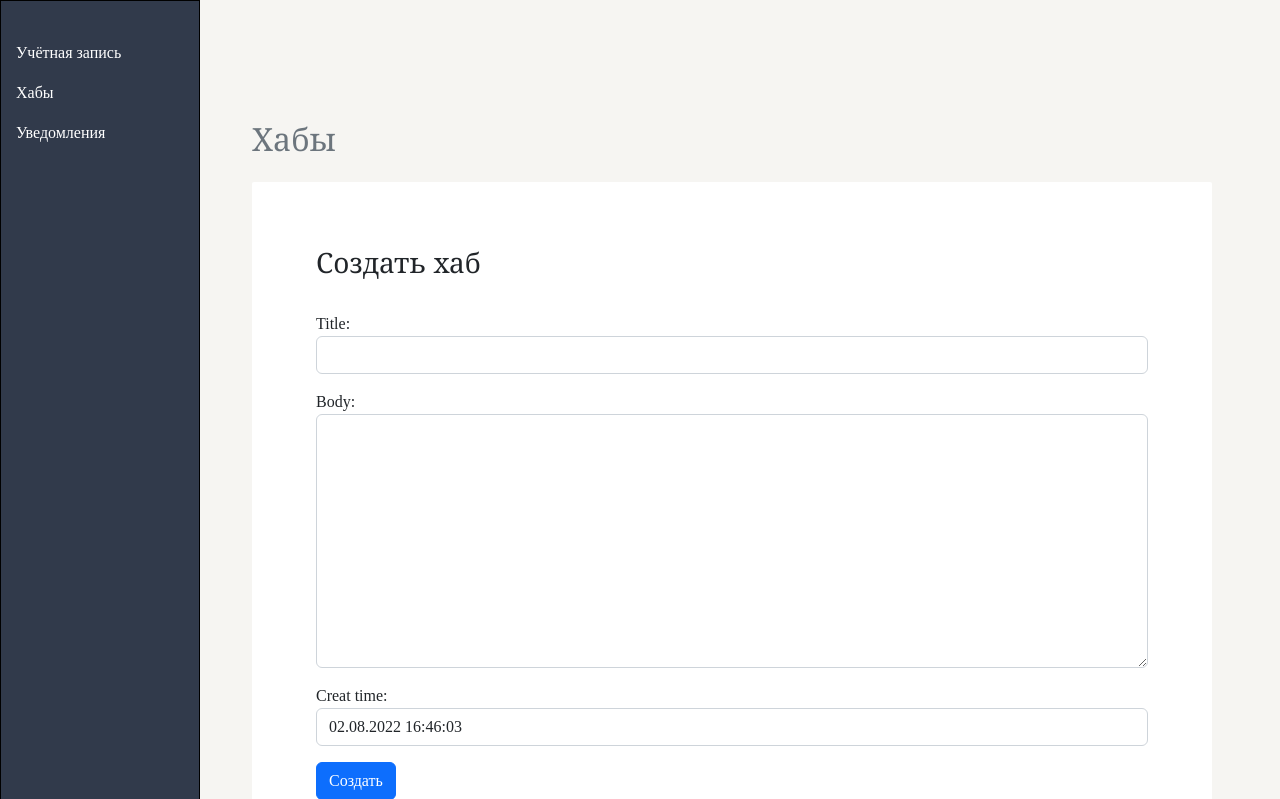
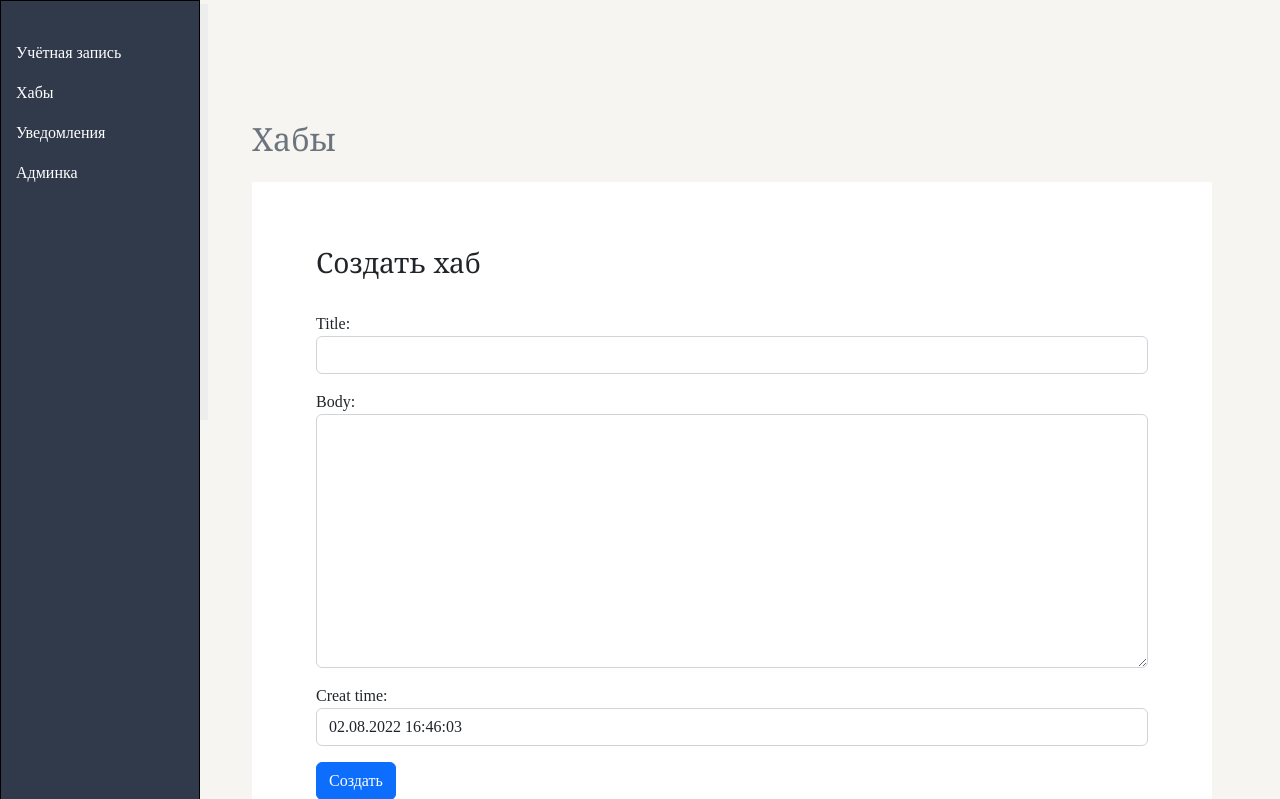
Before and after one commit to VladSemiletov/habrmirror, a Django app: page /auth/habs/ in a window 1280 px wide. Shown: the part 72-871 px from the top of the page. Run offline with Django 4.2, Linux system fonts and the light colour scheme; some libraries are stand-ins or nearby versions.

Commit message:
улучшил стили для выезжающего menu

```diff
--- a/authapp/templates/authapp/account/base.html
+++ b/authapp/templates/authapp/account/base.html
@@ -99,6 +99,9 @@
                         <a class="account_left_p" href="{% url 'authapp:messages' %}">
                             <p>Уведомления</p>
                         </a>
+                        <a class="account_left_p" href="#">
+                            <p>Админка</p>
+                        </a>
                     </div>
                 </div>
                 {% endblock %}
--- a/static/style.css
+++ b/static/style.css
@@ -484,7 +484,7 @@ header {
     padding: 3rem;
     width: 30rem;
     margin-top: 1.5rem;
-    left: 5rem;
+    left: 9rem;
     height: 26rem;
 }
 #menuAccount li {
```
